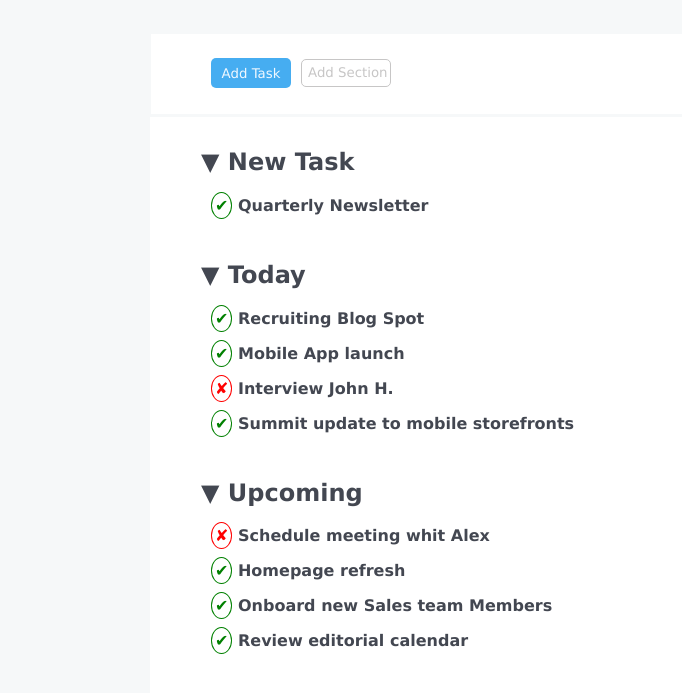
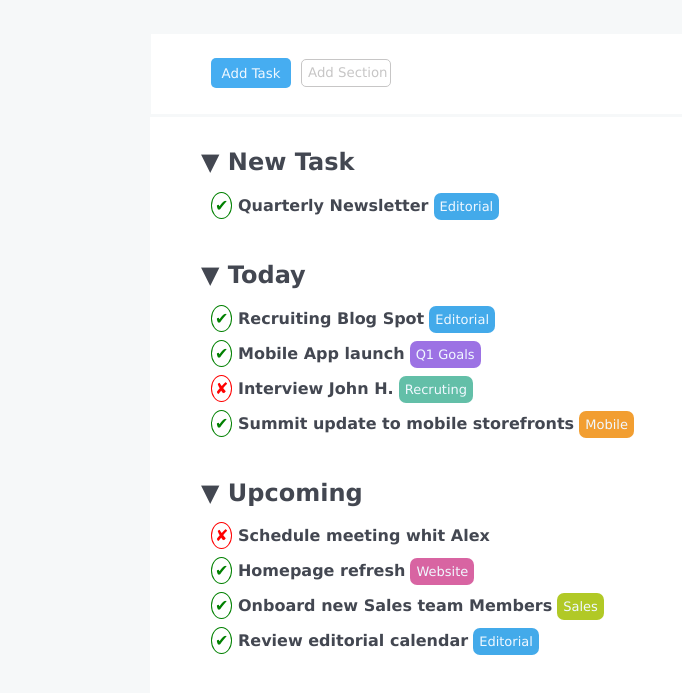
Before and after one commit to RosarioNici/html-css-toboolist, a plain HTML site: page index.html in a window 1280 px wide. Shown: the part 87-780 px from the top of the page, without its empty margins (0-682 px from the left). Drawn offline with Linux system fonts and the light colour scheme.

```diff
--- a/css/style.css
+++ b/css/style.css
@@ -126,3 +126,57 @@ h2 {
     margin-left: 50px;
     padding-top: 10px;
 }
+
+.editorial {
+    color: aliceblue;
+    font-size: small;
+    padding: 5px;
+    background-color: hsl(203deg 80% 59%);
+    border: 1px solid rgba(255, 255, 255, 0);
+    border-radius: 7px;
+}
+
+.sales {
+    color: aliceblue;
+    font-size: small;
+    padding: 5px;
+    background-color: hsl(69deg 68% 47%);
+    border: 1px solid rgba(255, 255, 255, 0);
+    border-radius: 7px;
+}
+
+.website {
+    color: aliceblue;
+    font-size: small;
+    padding: 5px;
+    background-color: hsl(328deg 60% 62%);
+    border: 1px solid rgba(255, 255, 255, 0);
+    border-radius: 7px;
+}
+
+.mobile {
+    color: aliceblue;
+    font-size: small;
+    padding: 5px;
+    background-color: hsl(34deg 88% 57%);
+    border: 1px solid rgba(255, 255, 255, 0);
+    border-radius: 7px;
+}
+
+.recruting {
+    color: aliceblue;
+    font-size: small;
+    padding: 5px;
+    background-color: hsl(165deg 42% 57%);
+    border: 1px solid rgba(255, 255, 255, 0);
+    border-radius: 7px;
+}
+
+.goals {
+    color: aliceblue;
+    font-size: small;
+    padding: 5px;
+    background-color: hsl(262deg 68% 67%);
+    border: 1px solid rgba(255, 255, 255, 0);
+    border-radius: 7px;
+}
--- a/index.html
+++ b/index.html
@@ -34,23 +34,31 @@
         <section class="list">
             <div class="list-section">
                 <h2>&#9660; New Task</h2>
-                <p class="listp"><span class="check">&#10004;</span><strong> Quarterly Newsletter</strong></p>
+                <p class="listp"><span class="check">&#10004;</span><strong> Quarterly Newsletter</strong> <span
+                        class="editorial">Editorial</span></p>
             </div>
             <div class="list-section">
                 <h2>&#9660; Today</h2>
-                <p class="listp"><span class="check">&#10004;</span><strong> Recruiting Blog Spot</strong></p>
-                <p class="listp"><span class="check">&#10004;</span><strong> Mobile App launch</strong></p>
-                <p class="listp"><span class="cross">&#10008;</span><strong> Interview John H.</strong></p>
+                <p class="listp"><span class="check">&#10004;</span><strong> Recruiting Blog Spot</strong> <span
+                        class="editorial">Editorial</span></p>
+                <p class="listp"><span class="check">&#10004;</span><strong> Mobile App launch</strong> <span
+                        class="goals">Q1
+                        Goals</span></p>
+                <p class="listp"><span class="cross">&#10008;</span><strong> Interview John H.</strong> <span
+                        class="recruting">Recruting</span></p>
                 <p class="listp"><span class="check">&#10004;</span><strong> Summit update to mobile
-                        storefronts</strong></p>
+                        storefronts</strong> <span class="mobile">Mobile</span></p>
             </div>
             <div class="list-section">
                 <h2>&#9660; Upcoming</h2>
                 <p class="listp"><span class="cross">&#10008;</span><strong> Schedule meeting whit Alex</strong></p>
-                <p class="listp"><span class="check">&#10004;</span><strong> Homepage refresh</strong></p>
+                <p class="listp"><span class="check">&#10004;</span><strong> Homepage refresh</strong> <span
+                        class="website">Website</span></p>
                 <p class="listp"><span class="check">&#10004;</span><strong> Onboard new Sales team Members</strong>
+                    <span class="sales">Sales</span>
                 </p>
-                <p class="listp"><span class="check">&#10004;</span><strong> Review editorial calendar</strong></p>
+                <p class="listp"><span class="check">&#10004;</span><strong> Review editorial calendar</strong> <span
+                        class="editorial">Editorial</span></p>
             </div>
         </section>
         <!-- /lists -->
```
